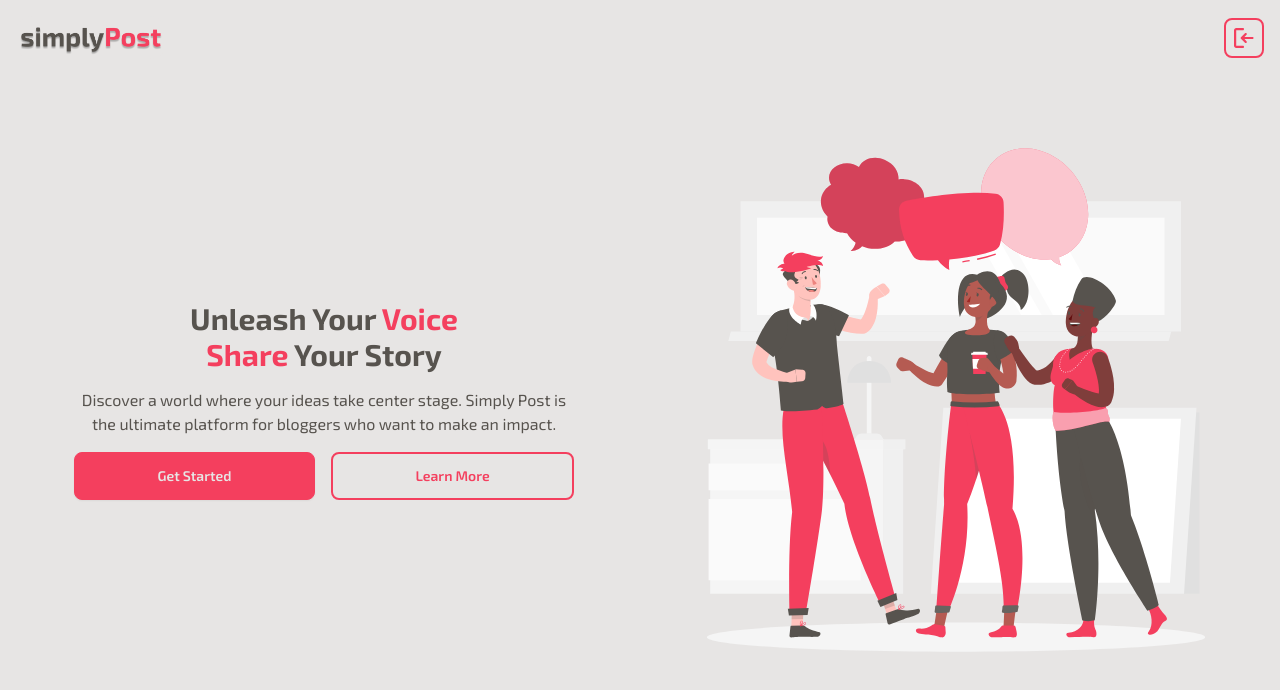
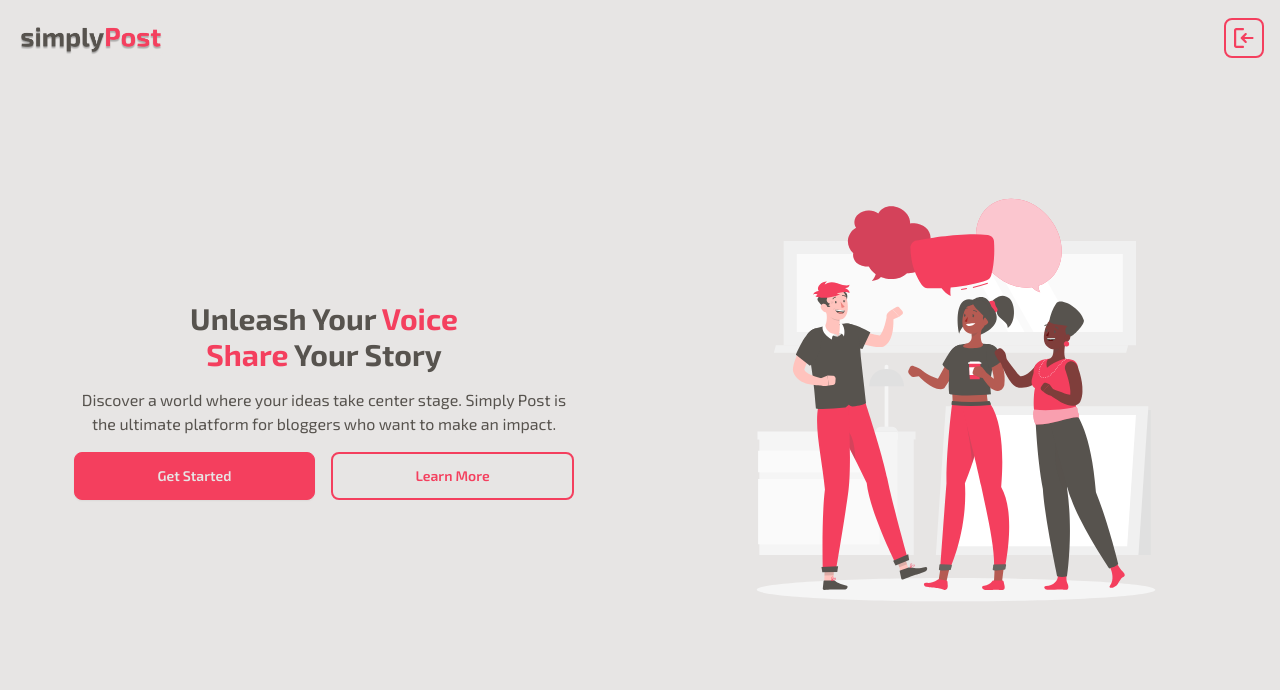
Before and after one commit to shafin-ahmed-8122003/simply-post, a Next.js app: page / in a window 1280 px wide. Shown: the top 690 px of the page. Built offline with nearby package versions, Linux system fonts and the light colour scheme.

Commit message:
Hero Image Size Changed for Large Devices

```diff
--- a/pages/landing/sections/Hero.tsx
+++ b/pages/landing/sections/Hero.tsx
@@ -23,7 +23,7 @@ const Hero = () => {
                 </div>
             </section>
             <section className="flex-center max-lg:items-start">
-                <div className="w-full h-full lg:max-w-[500px] max-lg:max-h-[300px] relative">
+                <div className="w-full h-full lg:max-w-[400px] max-lg:max-h-[300px] relative">
                     <Image src={heroImage} alt="Hero Image" fill />
                 </div>
             </section>
```
